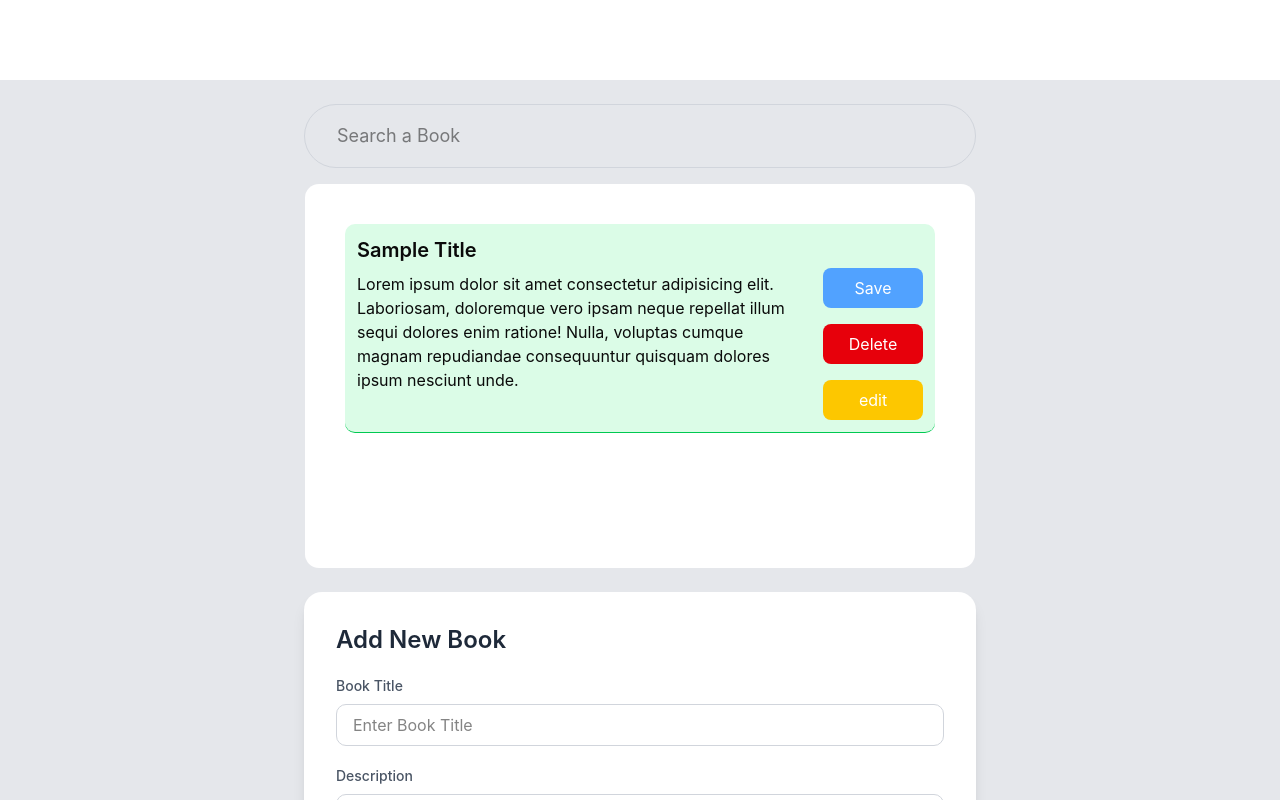
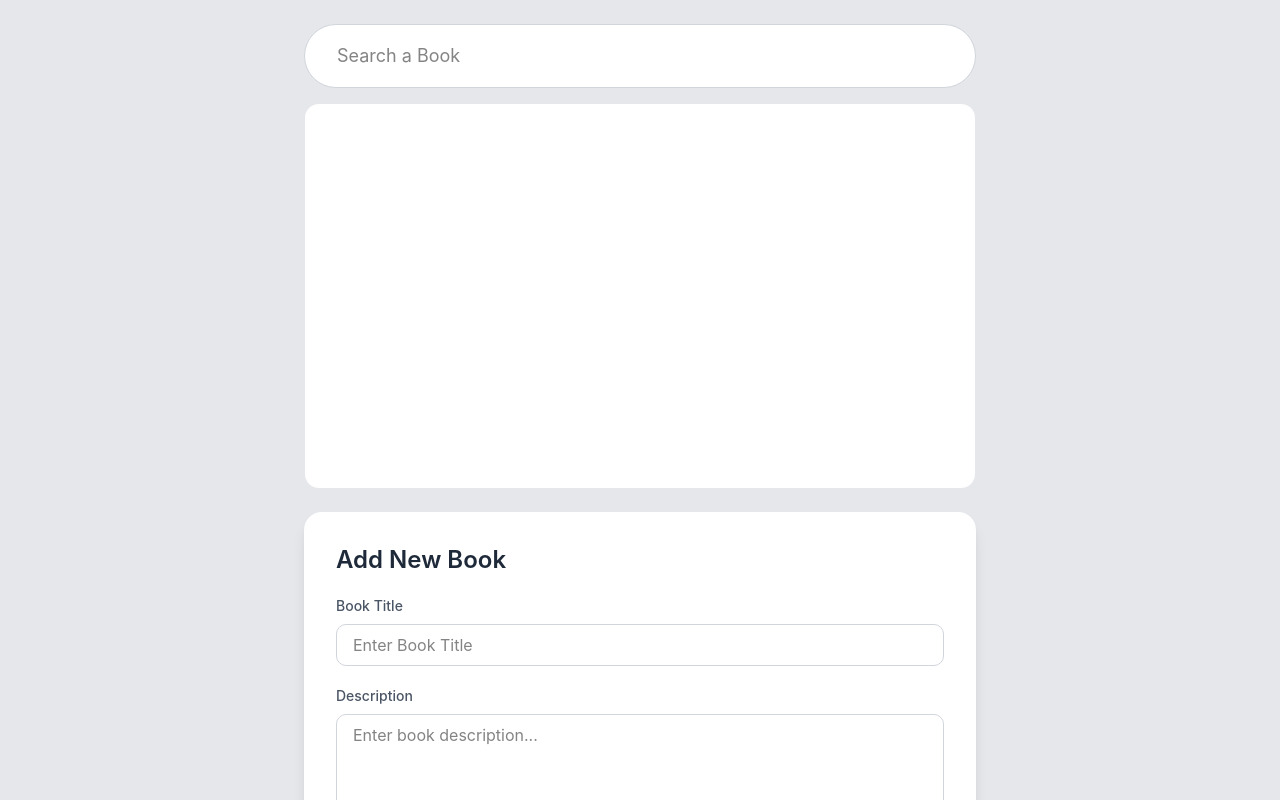
Before and after one commit to Engr-Yahya/my-vite-app, a React (Vite) app: page / in a window 1280 px wide. Shown: the top 800 px of the page. Built offline with nearby package versions, Linux system fonts and the light colour scheme.

Commit message:
added  array of books to supabase

```diff
--- a/src/App.tsx
+++ b/src/App.tsx
@@ -2,43 +2,77 @@
 // import supabase from "./supabase/client";
 // import type { Database } from "./supabase/database.types";
 // import { Home } from "./pages/Home";
-// import { useState } from "react";
+import { useState } from "react";
 import "./App.css";
+import supabase from "./supabase/client";
 // import { Button } from "./components/ui/Button";
 // import { Search } from "lucide-react";
 
 function App() {
-  // const [count, setCount] = useState(0);
+  // type newBook = {};
+  type Book = {
+    id: number;
+    title: string;
+    description: string;
+  };
+  const [title, setTitle] = useState("");
+  const [description, setDescription] = useState("");
+  const [books, setBooks] = useState<Book[]>([]);
+
+  const handleSubmit = async (e: React.FormEvent<HTMLFormElement>) => {
+    e.preventDefault();
+
+    if (!title || !description) return;
+
+    const { data, error } = await supabase
+      .from("todos")
+      .insert([
+        {
+          title: title,
+          description: description,
+        },
+      ])
+      .select();
+
+    const newBook: Book = {
+      id: Date.now(),
+      title,
+      description,
+    };
+    if (error) {
+      console.log(error);
+      return;
+    }
+
+    setBooks((prev) => [...prev, newBook]);
+
+    setTitle("");
+    setDescription("");
+  };
 
   return (
     <>
-      <div className="bg-gray-200 flex flex-col items-center justify-center mt-20">
+      <div className="bg-gray-200 flex flex-col items-center justify-center">
         <h1 className="text-3xl font-bold text-center mb-6 text-gray-800"> </h1>
         <div className="max-w-2xl w-full mb-4">
           <input
-            className="search-bar w-full border border-gray-300 rounded-[50px] px-8 py-2 focus:outline-none h-16 placeholder:text-lg"
+            className="search-bar bg-white w-full border border-gray-300 rounded-[50px] px-8 py-2 focus:outline-none h-16 placeholder:text-lg"
             type="text"
             placeholder="Search a Book"
           />
         </div>
         <div className="book-list bg-white rounded-xl p-10 w-[670px] h-96 overflow-y-auto [&::-webkit-scrollbar]:hidden">
-          <div className="book bg-green-100 p-3 mb-4 border-b border-green-500 flex justify-between gap-2 rounded-lg">
+          {books.map((book) => (
+            <div
+              className="book bg-green-100 p-3 mb-4 border-b border-green-500 flex justify-between gap-2 rounded-lg"
+              key={book.id}
+            >
               <div>
-              <h2
-                className="title font-semibold text-xl color-black"
-                contentEditable="false"
-              >
-                {/* ${book.title} */} Sample Title
+                <h2 className="title font-semibold text-xl color-black">
+                  {book.title}
                 </h2>
-              <p
-                className="detail color-black mt-2 w-[450px]"
-                contentEditable="false"
-              >
-                {/* ${book.description} */} Lorem ipsum dolor sit amet
-                consectetur adipisicing elit. Laboriosam, doloremque vero ipsam
-                neque repellat illum sequi dolores enim ratione! Nulla, voluptas
-                cumque magnam repudiandae consequuntur quisquam dolores ipsum
-                nesciunt unde.
+                <p className="detail color-black mt-2 w-[450px]">
+                  {book.description}
                 </p>
               </div>
               <div className="book-btns w-[100px] mt-8">
@@ -62,8 +96,12 @@ function App() {
                 </a>
               </div>
             </div>
+          ))}
         </div>
-        <form className="bg-white rounded-2xl shadow-lg p-8 max-w-2xl w-full mt-6 flex flex-col gap-5">
+        <form
+          className="bg-white rounded-2xl shadow-lg p-8 max-w-2xl w-full mt-6 flex flex-col gap-5"
+          onSubmit={handleSubmit}
+        >
           <h2 className="text-2xl font-semibold text-gray-800">Add New Book</h2>
 
           <div className="flex flex-col gap-2">
@@ -75,6 +113,10 @@ function App() {
               type="text"
               placeholder="Enter Book Title"
               required
+              value={title}
+              onChange={(e: React.ChangeEvent<HTMLInputElement>) =>
+                setTitle(e.target.value)
+              }
             />
           </div>
 
@@ -86,6 +128,10 @@ function App() {
               className="book-description w-full border border-gray-300 rounded-lg px-4 py-2 h-32 resize-none focus:outline-none"
               placeholder="Enter book description..."
               required
+              value={description}
+              onChange={(e: React.ChangeEvent<HTMLTextAreaElement>) =>
+                setDescription(e.target.value)
+              }
             ></textarea>
           </div>
 
```
Lines whose indentation alone changed are shown as unchanged.
